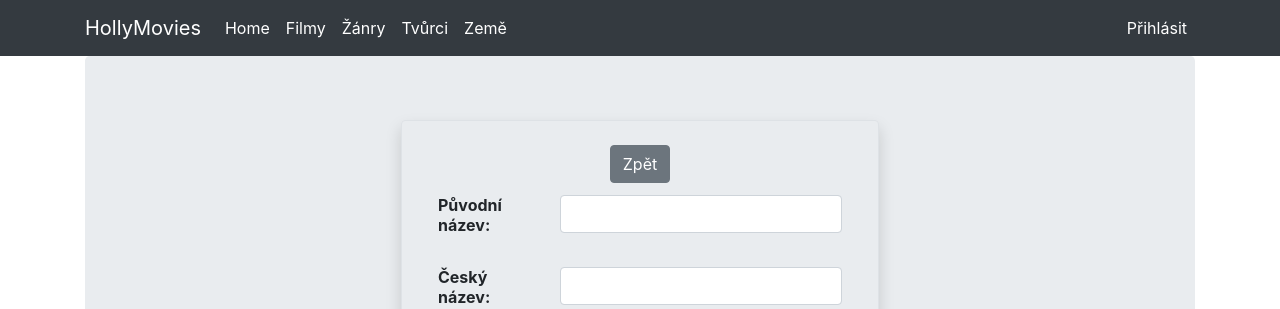
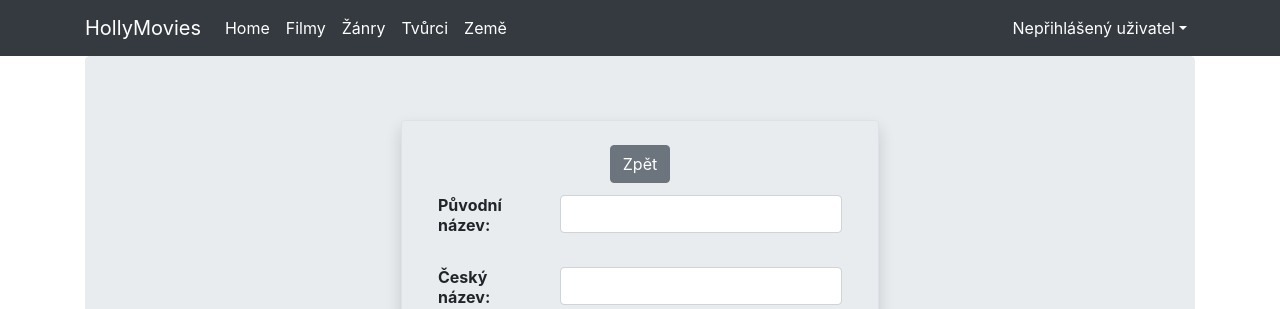
Before and after one commit to DaliborZ-tech/HollymoviesSDA, a Django app: page /movie/create/ in a window 1280 px wide. Shown: the top 309 px of the page. Run offline with Django 5.2, Linux system fonts and the light colour scheme; data that the repository does not hold is empty; some libraries are stand-ins or nearby versions.

Commit message:
Accounts - authentication - changed navbar

```diff
--- a/templates/navbar.html
+++ b/templates/navbar.html
@@ -16,17 +16,22 @@
                 <a class="nav-item nav-link active" href="{% url 'countries' %}">Země</a>
 
             </div>
-            <span class="navbar-nav ml-auto">
-                      {% if request.user.is_authenticated %}
-                        <p class="nav-item nav-link active">Ahoj uživateli {{ request.user.first_name|default:request.user.username }},</p>
-                        <form action="{% url "logout" %}" method="post">
-                          <button class="btn btn-light" type="submit">Odhlásit</button>
-                          {% csrf_token %}
-                        </form>
-                      {% else %}
-                        <a class="nav-item nav-link active" href="{% url "login" %}">Přihlásit</a>
-                      {% endif %}
-            </span>
+            <div class="navbar-nav ml-auto">
+                <div class="nav-item dropdown">
+                    {% if user.is_authenticated %}
+                        <a class="nav-link active dropdown-toggle" href="#" data-toggle="dropdown">{{ user.username }}</a>
+                        <div class="dropdown-menu">
+                            <a class="dropdown-item" href="{% url 'logout' %}">Odhlásit</a>
+                            <a class="dropdown-item" href="{% url 'password_change' %}">Změna hesla</a>
+                        </div>
+                    {% else %}
+                        <a class="nav-link active dropdown-toggle" href="#" data-toggle="dropdown">Nepřihlášený uživatel</a>
+                        <div class="dropdown-menu">
+                            <a class="dropdown-item" href="{% url 'login' %}">Přihlásit</a>
+                            <a class="dropdown-item" href="{% url 'signup' %}">Registrovat</a>
+                            <a class="dropdown-item" href="{% url 'password_reset' %}">Reset hesla</a>
+                        </div>
+                    {% endif %}
         </div>
     </div>
 </nav>
```
